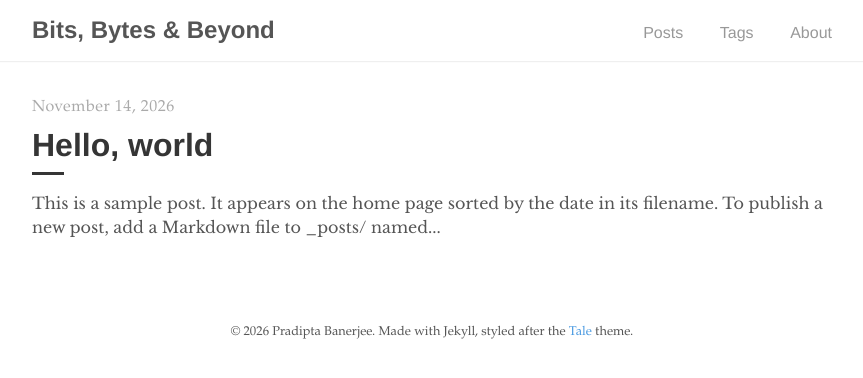
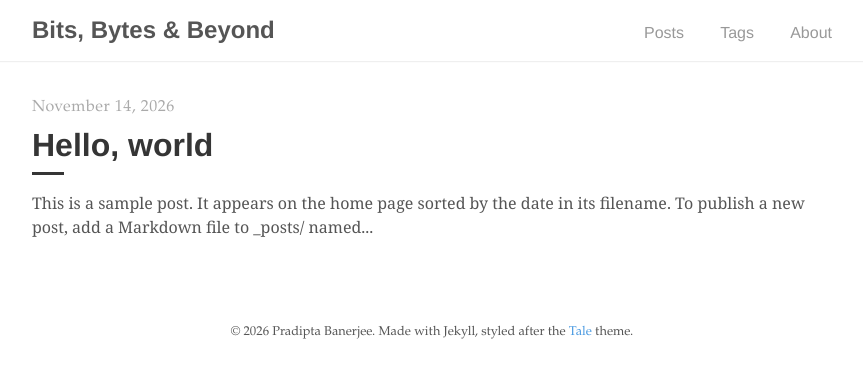
Before and after one commit to bpradipt/blogs, a Jekyll site: the page built from index.html, in a window 1280 px wide. Shown: the top 378 px of the page, without its empty margins (208-1071 px from the left). Built offline with Jekyll 4.4.1, drawn with Linux system fonts in a browser that asks for light colours.

Commit message:
Replace Google Fonts with system serif
Signed-off-by: Pradipta Banerjee <pradipta.banerjee@gmail.com>

```diff
--- a/_layouts/default.html
+++ b/_layouts/default.html
@@ -6,7 +6,6 @@
   <title>{% if page.title %}{{ page.title }} | {{ site.title }}{% else %}{{ site.title }}{% endif %}</title>
   <meta name="description" content="{{ site.description }}">
   <link rel="stylesheet" href="{{ '/assets/main.css' | relative_url }}">
-  <link rel="stylesheet" href="https://fonts.googleapis.com/css?family=Libre+Baskerville:400,400i,700">
 </head>
 <body>
   <nav class="nav">
--- a/assets/main.css
+++ b/assets/main.css
@@ -7,7 +7,7 @@
 
 *{-webkit-box-sizing:border-box;-moz-box-sizing:border-box;box-sizing:border-box;line-height:1.5}
 html,body{color:#555;margin:0;padding:0}
-html{font-family:"Libre Baskerville","Times New Roman",Times,serif;font-size:14px;overflow-y:scroll}
+html{font-family:Georgia,"Times New Roman",Times,serif;font-size:14px;overflow-y:scroll}
 @media (min-width: 600px){html{font-size:16px}}
 body{-webkit-text-size-adjust:100%}
 h1,h2,h3,h4,h5,h6{color:#353535;font-family:"Helvetica Neue","Segoe UI",Helvetica,Arial,sans-serif;line-height:normal}
```
